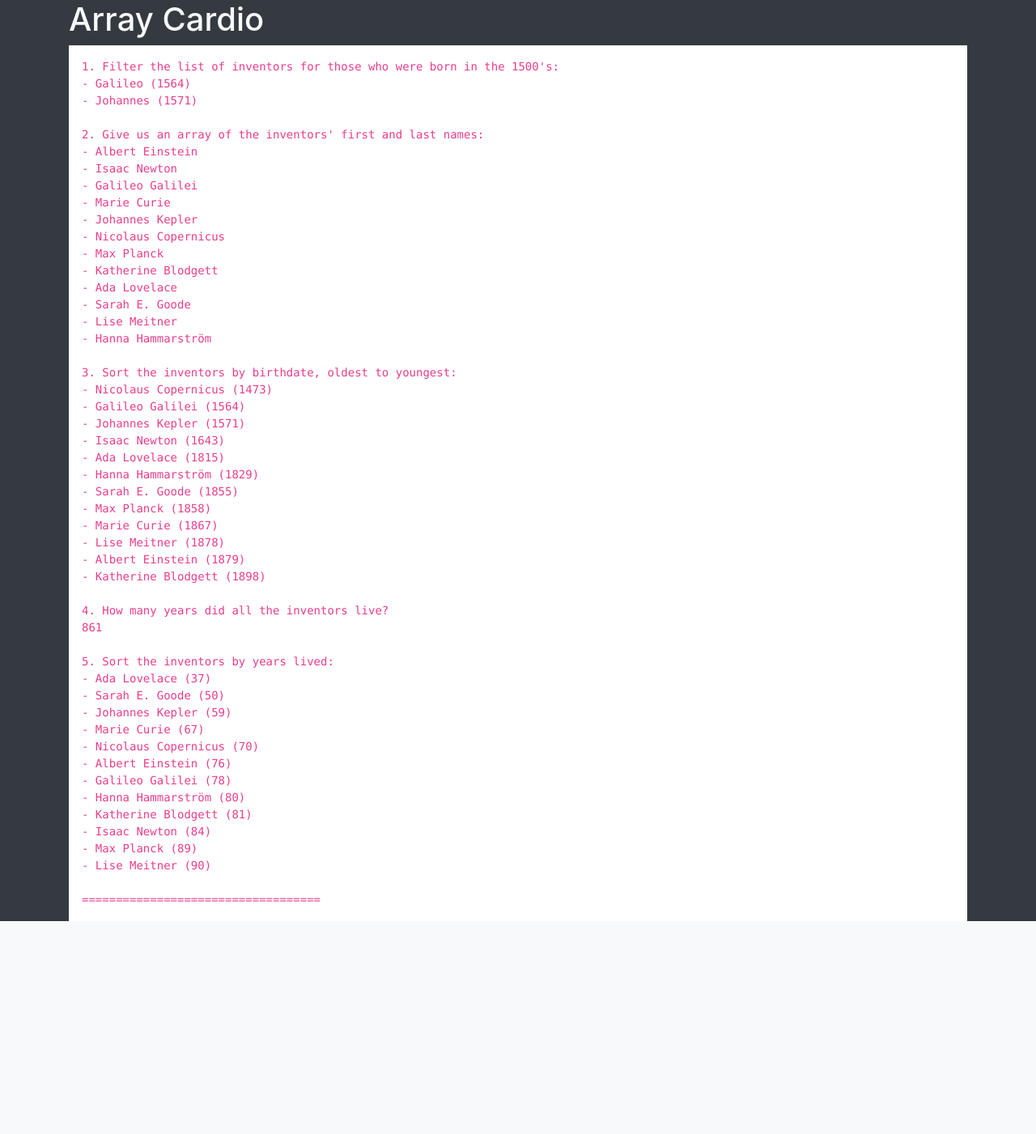
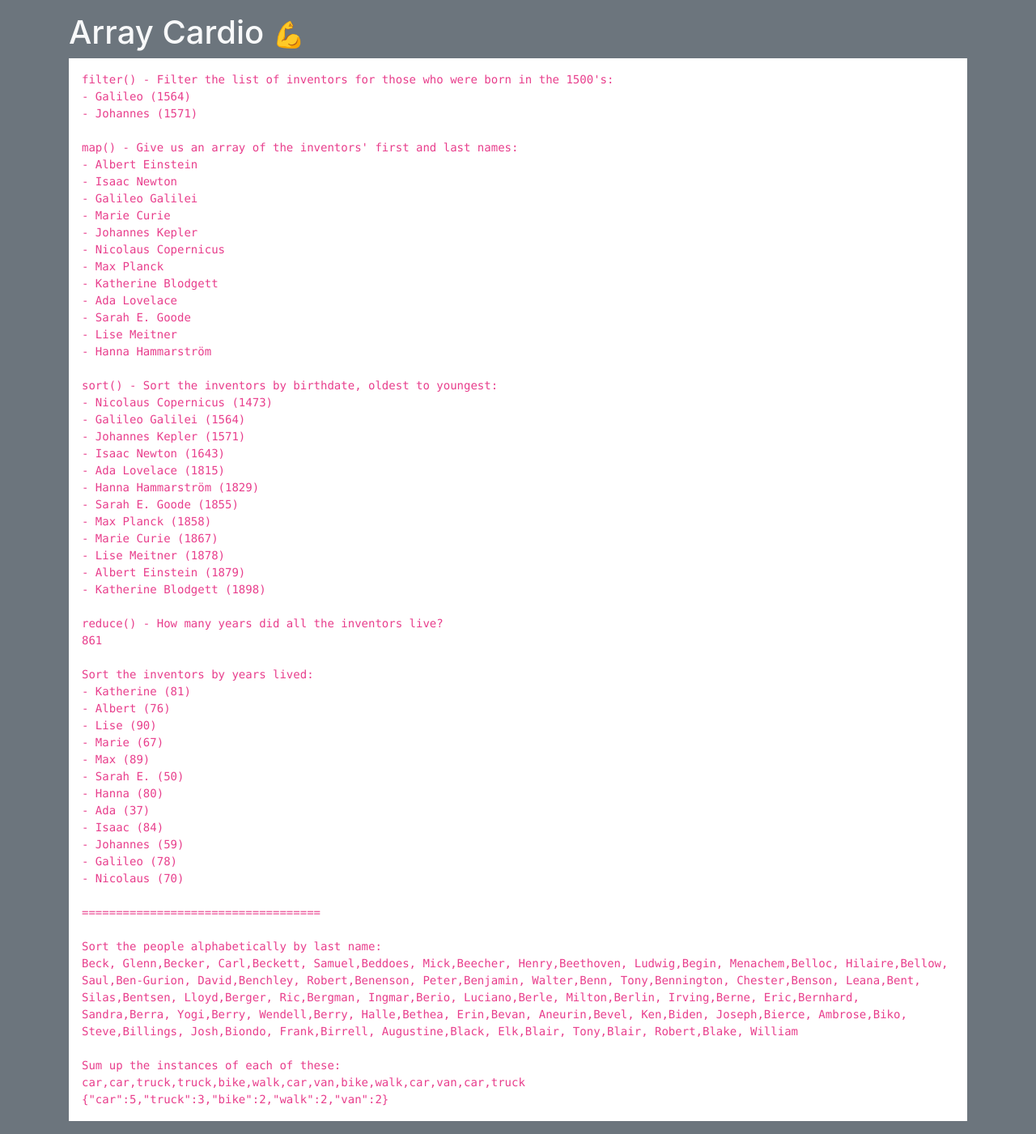
Before and after one commit to virtual/javascript30, a PHP site: page /04-arrays/index.html in a window 1280 px wide. Shown: the whole page at 81% size. Before the commit the page ends 1138 px from the top, so only its background shows below. Run offline with PHP 8.4, Linux system fonts and the light colour scheme.

Commit message:
finish day 4

```diff
--- a/04-arrays/app.js
+++ b/04-arrays/app.js
@@ -20,47 +20,59 @@ const inventors = [
 ];
 const people = ['Beck, Glenn', 'Becker, Carl', 'Beckett, Samuel', 'Beddoes, Mick', 'Beecher, Henry', 'Beethoven, Ludwig', 'Begin, Menachem', 'Belloc, Hilaire', 'Bellow, Saul', 'Benchley, Robert', 'Benenson, Peter', 'Ben-Gurion, David', 'Benjamin, Walter', 'Benn, Tony', 'Bennington, Chester', 'Benson, Leana', 'Bent, Silas', 'Bentsen, Lloyd', 'Berger, Ric', 'Bergman, Ingmar', 'Berio, Luciano', 'Berle, Milton', 'Berlin, Irving', 'Berne, Eric', 'Bernhard, Sandra', 'Berra, Yogi', 'Berry, Halle', 'Berry, Wendell', 'Bethea, Erin', 'Bevan, Aneurin', 'Bevel, Ken', 'Biden, Joseph', 'Bierce, Ambrose', 'Biko, Steve', 'Billings, Josh', 'Biondo, Frank', 'Birrell, Augustine', 'Black, Elk', 'Blair, Robert', 'Blair, Tony', 'Blake, William'];
 // Array.prototype.filter()
-output += "1. Filter the list of inventors for those who were born in the 1500's:" + space;
+output += "filter() - Filter the list of inventors for those who were born in the 1500's:" + space;
 inventors.filter(function(e) { return e.year > 1500 && e.year < 1600}).forEach(function(el) {
   output += " - " + el.first+ " (" + el.year + ") " + space;
 });
 
 // Array.prototype.map()
-output += space +"2. Give us an array of the inventors' first and last names:"+ space;
+output += space +"map() - Give us an array of the inventors' first and last names:"+ space;
 inventors.map(function(e) { return e.first + " " + e.last}).forEach(function(el) {
   output += " - " + el + space;
 });
 
 // Array.prototype.sort()
 // Needs -1 returned for else
-output += space +"3. Sort the inventors by birthdate, oldest to youngest:"+ space;
+output += space +"sort() - Sort the inventors by birthdate, oldest to youngest:"+ space;
 inventors.sort(function(a, b) { return (a.year > b.year)? 1 : -1}).forEach(function(el) {
   output += " - " + el.first + " " +el.last + " (" + el.year + ") "  + space;
 });
 
 // Array.prototype.reduce()
 // Needs starting value for total
-output += space +"4. How many years did all the inventors live?"+ space;
+output += space +"reduce() - How many years did all the inventors live?"+ space;
 output += inventors.reduce((total, inventor) => {
   return total + (inventor.passed - inventor.year)
 }, 0);
 
-output += space + space +"5. Sort the inventors by years lived:"+ space;
-var years = inventors.map((inventor) => {
-  return { name: inventor.first + " " + inventor.last , age: inventor.passed - inventor.year}
-})
-years.sort(function(a, b) { return (a.age > b.age)? 1 : -1}).forEach(function(el) {
-  output += " - " + el.name + " (" + el.age + ") "  + space;
+output += space + space +"Sort the inventors by years lived:"+ space;
+inventors.sort(function(a, b) { return ((a.passed - a.year) > (b.passed - b.years)) ? 1 : -1}).forEach((el) => {
+  output += " - " + el.first + " (" + (el.passed - el.year) + ") "  + space;
 });
 
 output += space + " =================================== " + space;
 
 // 6. create a list of Boulevards in Paris that contain 'de' anywhere in the name
 // https://en.wikipedia.org/wiki/Category:Boulevards_in_Paris
+
 // 7. sort Exercise
 // Sort the people alphabetically by last name
+output += space +"Sort the people alphabetically by last name:"+ space;
+output += people.sort((a,b) => {
+  const [last, first] = a.split(" ");
+  const [bLast, bFirst] = b.split(" ");
+  return (last>bLast) ? 1 : -1;
+}) + space;
 // 8. Reduce Exercise
 // Sum up the instances of each of these
 const data = ['car', 'car', 'truck', 'truck', 'bike', 'walk', 'car', 'van', 'bike', 'walk', 'car', 'van', 'car', 'truck' ];
+output += space +"Sum up the instances of each of these:"+ space;
+output += data + space;
+let counts =  data.reduce((obj, el) =>{
+  if (!(obj[el])) { obj[el] = 0}
+  obj[el]++;
+  return obj
+}, {})
+output += JSON.stringify(counts);
 
 document.getElementById('output').innerText = output;
--- a/04-arrays/index.html
+++ b/04-arrays/index.html
@@ -8,10 +8,10 @@
   <link rel="stylesheet" href="../bootstrap/dist/css/bootstrap.min.css">
   <link rel="stylesheet" href="style.css">
 </head>
-<body class="bg-dark inverse text-light">
+<body class="bg-secondary inverse text-light">
 
   <main class="container">
-    <h1>Array Cardio</h1>
+    <h1>Array Cardio <small>💪</small></h1>
     <code id="output"></code>
   </main>
 
--- a/04-arrays/style.css
+++ b/04-arrays/style.css
@@ -1 +1,3 @@
+html,body { margin:0;padding:0;}
+body { padding: 1rem;}
 #output {background:#fff; padding: 1rem; display: block}
--- a/style.css
+++ b/style.css
@@ -19,5 +19,6 @@ background:
       color:#fff;
 }
 
-
+.card a { color:#000; font-size: 1.5rem;}
+.card-title { line-height: 1;}
 main {flex: 1; padding-top: 1rem; padding-bottom: 1rem; color:initial; }
```
Also changed, not shown: index.html (+12 -1 lines), 04-arrays/thumbnail.png (added).
